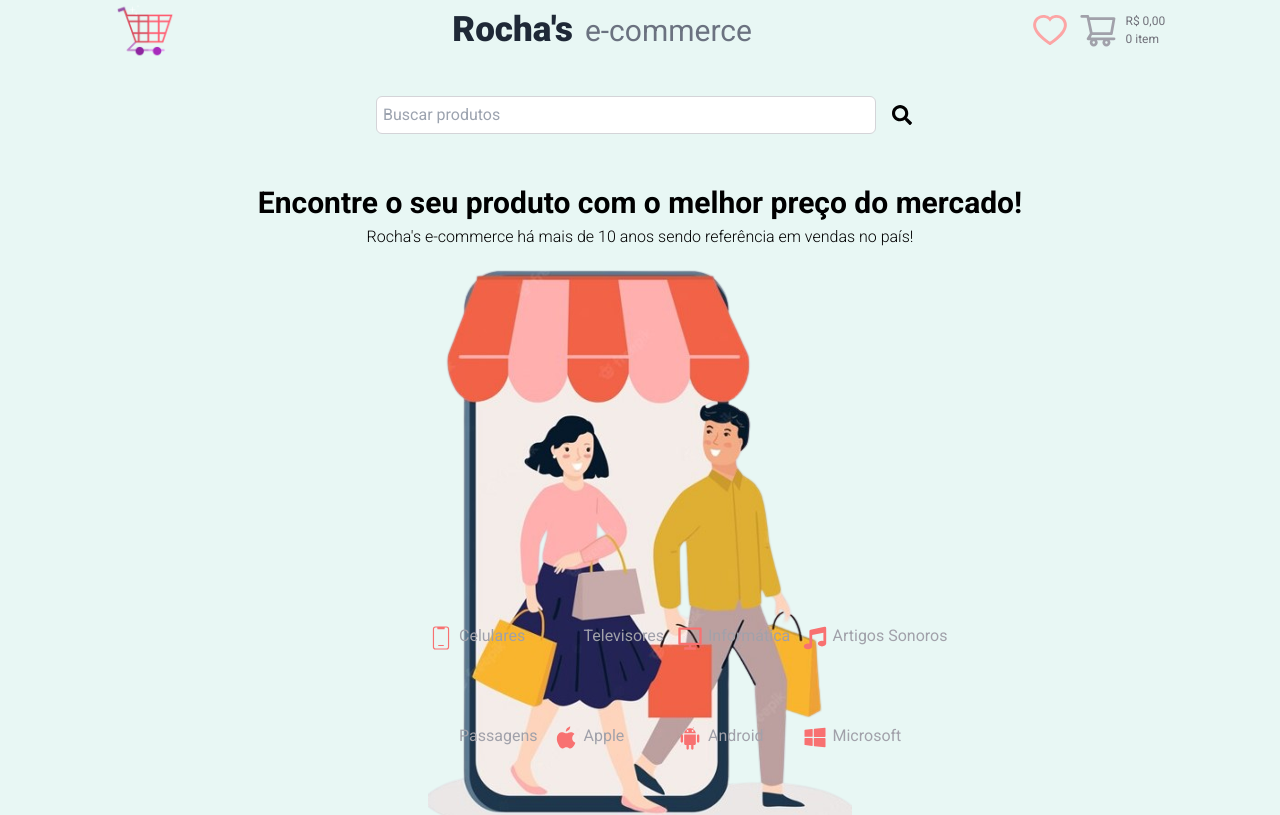
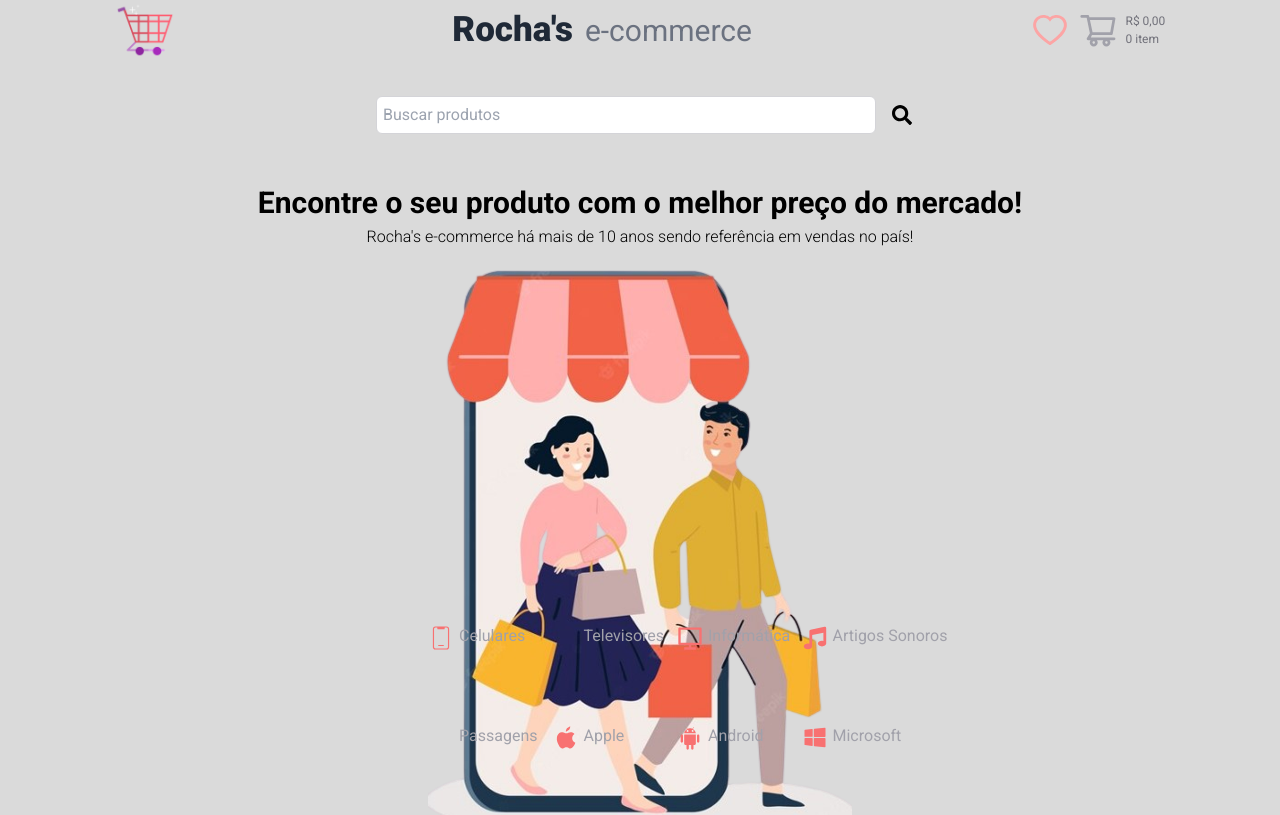
Before and after one commit to pedrohrocha16/rochas_comercio_eletronicos, a Next.js app: page / in a window 1280 px wide. Shown: the top 815 px of the page. Built offline with nearby package versions, Linux system fonts and the light colour scheme; some icons are missing.

Commit message:
Feat: alterando cor do background principal

```diff
--- a/src/styles/globals.css
+++ b/src/styles/globals.css
@@ -8,6 +8,6 @@
 @tailwind utilities;
 
 body {
-  background-color: rgb(232, 247, 244);
+  background-color: rgb(218, 218, 218);
   font-family: 'Roboto', sans-serif;
 }
```
